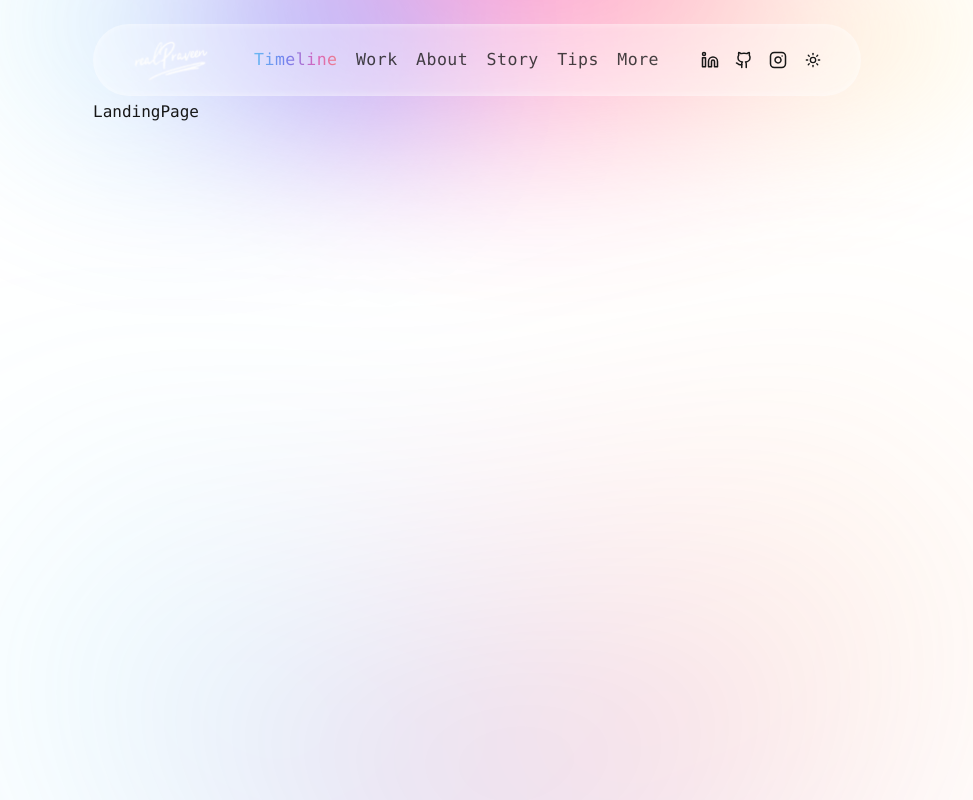
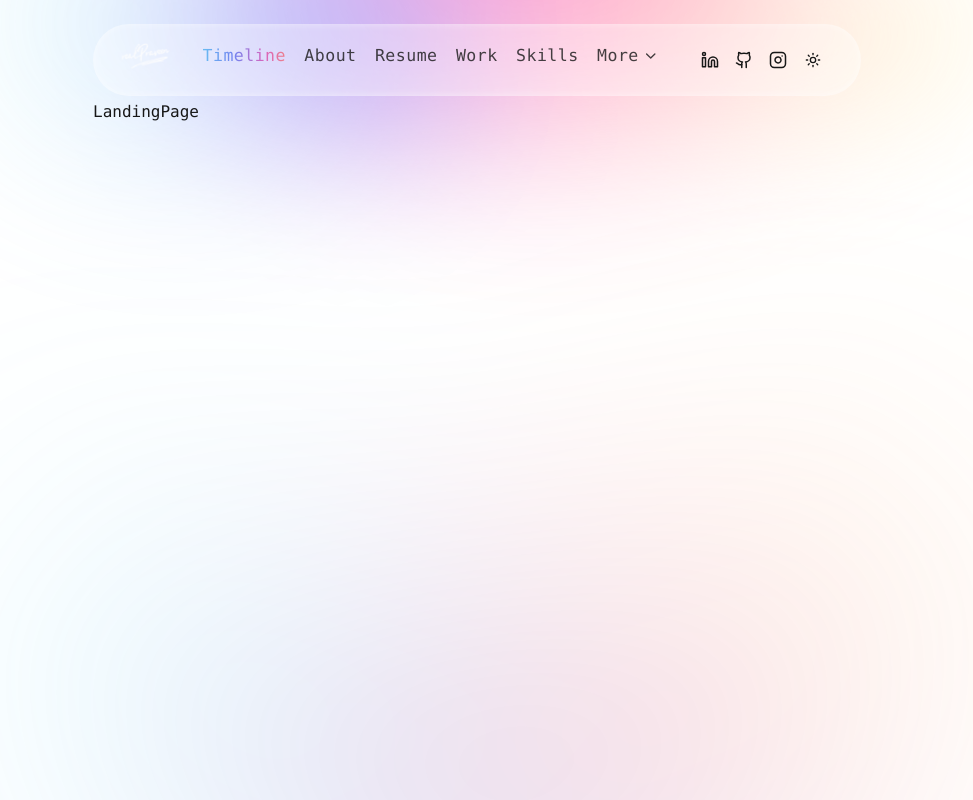
Before and after one commit to praveen-raj-r/praveen-raj-web-app, a React (Vite) app: page / in a window 1280 px wide. Shown: the whole page, without its empty margins (163-1136 px from the left). Built offline with nearby package versions, Linux system fonts and the light colour scheme.

Commit message:
arranged links

```diff
--- a/src/components/app/app-header.tsx
+++ b/src/components/app/app-header.tsx
@@ -9,6 +9,7 @@ import { Link } from "react-router-dom";
 import NavItemsContainer from "./header/nav-items-container";
 import { dropDownData, headerLinksData } from "@/data/header";
 import SocialLinksContainer from "./header/social-links-container";
+import { ChevronDown } from "lucide-react";
 
 const AppHeader = () => {
   return (
@@ -22,20 +23,25 @@ const AppHeader = () => {
           style={{ WebkitBoxAlign: "center" }}
         >
           <Logo />
+
           <NavItemsContainer headerLinksData={headerLinksData} />
+
           <div className="hidden md:block">
             <DropdownMenu>
-              <DropdownMenuTrigger>
+              <DropdownMenuTrigger className="outline-none">
                 <span className="block relative py-0 px-2.5 opacity-80 hover:opacity-100">
-                  <span className="font-medium leading-5 tracking-[0.5px] text-lg capitalize">
-                    more
+                  <span className="font-medium leading-5 tracking-[0.5px] text-lg capitalize flex items-end gap-1">
+                    more <ChevronDown size={18} />
                   </span>
                 </span>
               </DropdownMenuTrigger>
+
               <DropdownMenuContent>
                 {dropDownData.map((i) => (
                   <Link to={i.link}>
-                    <DropdownMenuItem>{i.label}</DropdownMenuItem>
+                    <DropdownMenuItem className="text-base font-normal text-gray-50 focus:bg-transparent focus:opacity-100 opacity-40 cursor-pointer">
+                      {i.label}
+                    </DropdownMenuItem>
                   </Link>
                 ))}
               </DropdownMenuContent>
--- a/src/components/app/header/nav-items-container.tsx
+++ b/src/components/app/header/nav-items-container.tsx
@@ -25,18 +25,31 @@ const NavItemsContainer = ({
 const HeaderLink = ({ label, link, effect = false }: HeaderLinkData) => {
   return (
     <li className="relative">
+      {label !== "resume" ? (
         <Link
           className="block relative py-0 px-2.5 opacity-80 hover:opacity-100"
           to={link}
         >
           <span
-          className={`font-medium leading-5 tracking-[0.5px] text-lg capitalize ${
+            className={`font-medium leading-5 tracking-[0.5px] text-lg capitalize cursor-pointer ${
               effect ? "gradient retro-2" : ""
             }`}
           >
             {label}
           </span>
         </Link>
+      ) : (
+        <a
+          className="block relative py-0 px-2.5 opacity-80 hover:opacity-100"
+          href={link}
+          target="_blank" // Opens the PDF in a new tab
+          rel="noopener noreferrer" // Improves security
+        >
+          <span className="font-medium leading-5 tracking-[0.5px] text-lg capitalize cursor-pointer">
+            Resume
+          </span>
+        </a>
+      )}
     </li>
   );
 };
--- a/src/components/app/header/social-links-container.tsx
+++ b/src/components/app/header/social-links-container.tsx
@@ -1,8 +1,7 @@
 import { Link } from "react-router-dom";
-
 import ThemeToggle from "../theme-toggle";
+import { socialLinksData } from "@/data/header";
 import MobileSidebar from "../mobile-sidebar/mobile-sidebar";
-import { socialLinksData } from "@/data/header";
 
 const SocialLinksContainer = () => {
   return (
--- a/src/data/header.tsx
+++ b/src/data/header.tsx
@@ -11,10 +11,10 @@ export const socialLinksData = [
 
 export const headerLinksData = [
   { link: "/timeline", label: "timeline", effect: true },
+  { link: "/about", label: "about" },
+  { link: "/PraveenRaj_softwareEngineer_Resume.pdf", label: "resume" },
   { link: "/work", label: "work" },
-  { link: "/about", label: "about" },
-  { link: "/story", label: "story" },
-  { link: "/tips", label: "tips" },
+  { link: "/skills", label: "skills" },
 ];
 
 export const sidebar = [
```
Lines whose indentation alone changed are shown as unchanged.
